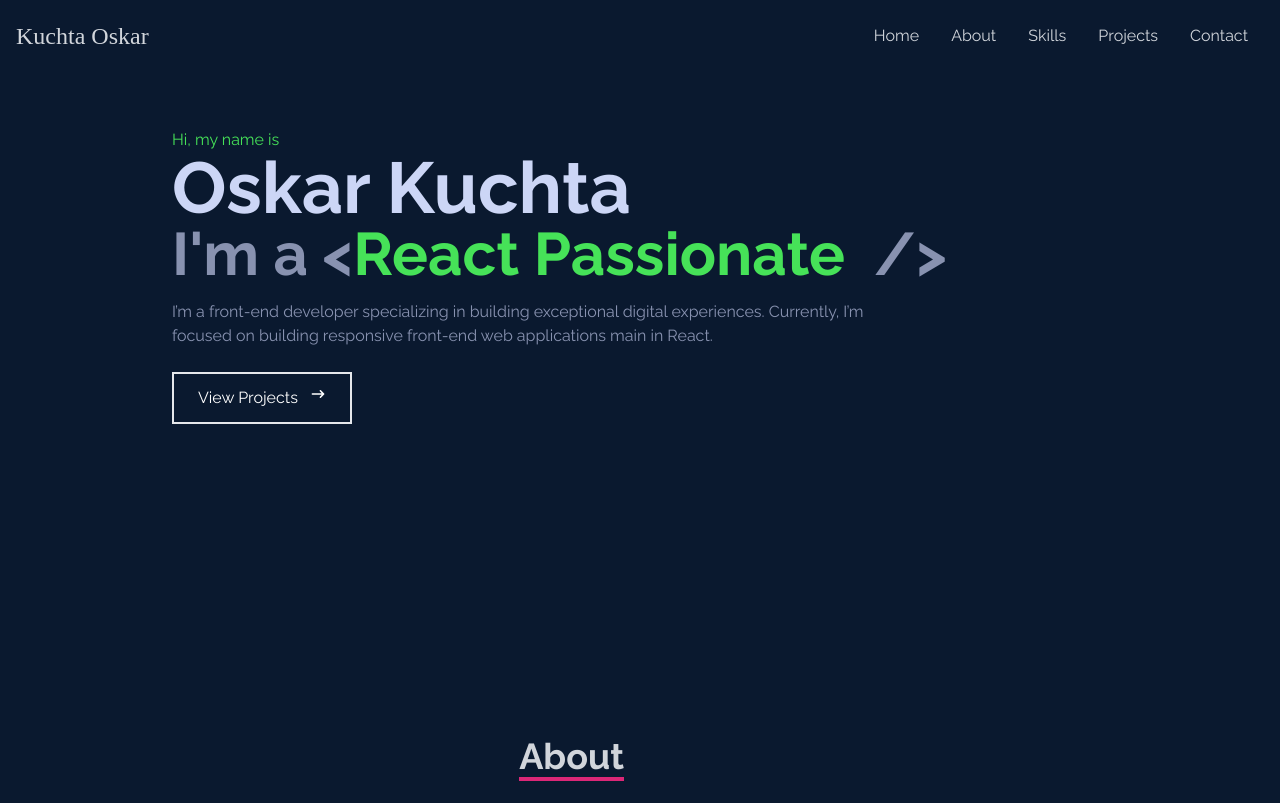
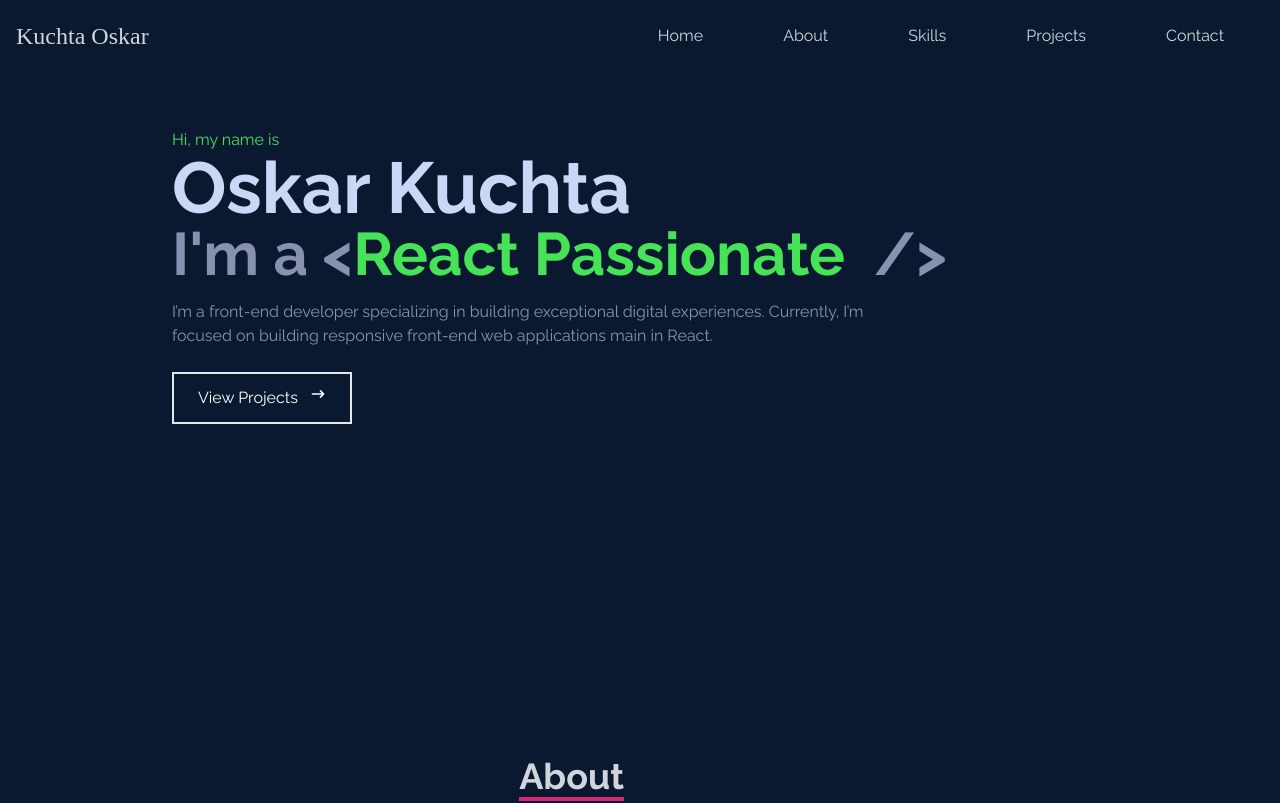
Before and after one commit to OskarKuchta/Portfolio, a React (Vite) app: page / in a window 1280 px wide. Shown: the top 803 px of the page. Built offline with nearby package versions, Linux system fonts and the light colour scheme; the HTML template or start-up script is replaced by a standard one; a web font is replaced by a local one.

Commit message:
Cosmetical changes in sections

```diff
--- a/src/App.css
+++ b/src/App.css
@@ -10,7 +10,19 @@
     @apply px-4;
     @apply cursor-pointer;
   }
-  a, button {
-    @apply cursor-pointer
+  a,
+  button {
+    @apply cursor-pointer;
   }
 }
+
+::-webkit-scrollbar {
+  width: 14px;
+}
+::-webkit-scrollbar-track {
+  background-color: whitesmoke;
+}
+
+::-webkit-scrollbar-thumb {
+  background-color: #46e258;
+}
--- a/src/App.tsx
+++ b/src/App.tsx
@@ -1,3 +1,6 @@
+import { useEffect } from "react";
+import { motion, useAnimation } from "framer-motion";
+import { useInView } from "react-intersection-observer";
 import Navbar from "./components/Navbar";
 import About from "./components/About";
 import Contact from "./components/Contact";
@@ -6,16 +9,50 @@
 import Work from "./components/Work";
 import "./App.css";
 
+const useSectionAnimation = () => {
+  const controls = useAnimation();
+  const [ref, inView] = useInView({
+    triggerOnce: true,
+  });
+
+  useEffect(() => {
+    if (inView) {
+      controls.start({ opacity: 1, y: 0 });
+    } else {
+      controls.start({ opacity: 0, y: 50 });
+    }
+  }, [controls, inView]);
+
+  return { ref, controls };
+};
+
 const App = () => {
+  const sections = [
+    { Component: Home, name: "Home" },
+    { Component: About, name: "About" },
+    { Component: Skills, name: "Skills" },
+    { Component: Work, name: "Work" },
+    { Component: Contact, name: "Contact" },
+  ];
+
   return (
     <main className="bg-[#0a192f]">
       <Navbar />
-      <Navbar />
-      <Home />
-      <About />
-      <Skills />
-      <Work />
-      <Contact />
+      {sections.map(({ Component, name }, index) => {
+        const { ref, controls } = useSectionAnimation();
+
+        return (
+          <motion.div
+            key={name}
+            ref={ref}
+            initial={{ opacity: 0, y: 50 }}
+            animate={controls}
+            transition={{ duration: 0.5 }}
+          >
+            <Component />
+          </motion.div>
+        );
+      })}
     </main>
   );
 };
--- a/src/Types.ts
+++ b/src/Types.ts
@@ -64,3 +64,8 @@
         };
     };
 };
+
+export interface SkillsData {
+    img: string;
+    label: string;
+}
--- a/src/components/About.tsx
+++ b/src/components/About.tsx
@@ -13,13 +13,14 @@
         <div className="max-w-[1000px] w-full grid sm:grid-cols-2 gap-8 px-4">
           <div className="sm:text-right text-4xl font-bold">
             <p>
-              Hi. I'm Oskar Kuchta, nice to meet you. Please take a look around.
+              Hi. I'm Oskar Kuchta, nice to meet you.
             </p>
           </div>
           <div>
             <p>
-              I am passionate about building excellent software that improves
-              the lives of those around me.
+              I'm passionate about building excellent software that improves
+              the lives of those around me. In my free time I also like to run
+              and play chess.
             </p>
           </div>
         </div>
--- a/src/components/Home.tsx
+++ b/src/components/Home.tsx
@@ -1,5 +1,5 @@
 import { HiArrowNarrowRight } from "react-icons/hi";
-import { Link } from "react-scroll";
+import { Button } from "react-scroll";
 import { TypeAnimation } from "react-type-animation";
 
 const Home = () => {
@@ -35,15 +35,15 @@
           experiences. Currently, I’m focused on building responsive front-end
           web applications main in React.
         </p>
-        <Link
+        <Button
           to="projects"
           duration={1000}
           smooth={true}
-          className="text-white border-2 px-6 py-3 my-2 flex w-[180px] hover:bg-pink-600 hover:border-pink-600 duration-300"
+          className="text-white border-2 px-6 py-3 my-2 flex w-[180px] hover:bg-pink-600 hover:border-pink-600 focus:bg-pink-600 focus:border-pink-600 focus:outline-white duration-300"
         >
           View Projects
           <HiArrowNarrowRight className="ml-3 " />
-        </Link>
+        </Button>
       </div>
     </div>
   );
--- a/src/components/Navbar.tsx
+++ b/src/components/Navbar.tsx
@@ -1,7 +1,10 @@
-import { Link } from "react-scroll";
+import { Button } from "react-scroll";
 import MobileNavbar from "./MobileNavbar";
 
 const Navbar = () => {
+  const buttonClassName =
+    "mx-2 px-4 py-1 hover:bg-pink-600 focus:bg-pink-600 focus:border-pink-600 focus:outline-white duration-300 rounded-sm";
+
   return (
     <nav className="fixed w-screen h-[72px] flex items-center px-4 bg-[#0a192f] text-gray-300">
       <div className="w-screen flex items-center justify-between">
@@ -10,29 +13,54 @@
       </div>
       <ul className="hidden md:flex">
         <li>
-          <Link to="home" smooth={true} duration={500}>
+          <Button
+            to="home"
+            className={buttonClassName}
+            smooth={true}
+            duration={1000}
+          >
             Home
-          </Link>
+          </Button>
         </li>
         <li>
-          <Link to="about" smooth={true} duration={500}>
+          <Button
+            to="about"
+            className={buttonClassName}
+            smooth={true}
+            duration={1000}
+          >
             About
-          </Link>
+          </Button>
         </li>
         <li>
-          <Link to="skills" smooth={true} duration={500}>
+          <Button
+            to="skills"
+            className={buttonClassName}
+            smooth={true}
+            duration={1000}
+          >
             Skills
-          </Link>
+          </Button>
         </li>
         <li>
-          <Link to="projects" smooth={true} duration={500}>
+          <Button
+            to="projects"
+            className={buttonClassName}
+            smooth={true}
+            duration={1000}
+          >
             Projects
-          </Link>
+          </Button>
         </li>
         <li>
-          <Link to="contact" smooth={true} duration={500}>
+          <Button
+            to="contact"
+            className={buttonClassName}
+            smooth={true}
+            duration={1000}
+          >
             Contact
-          </Link>
+          </Button>
         </li>
       </ul>
     </nav>
--- a/src/components/Skills.tsx
+++ b/src/components/Skills.tsx
@@ -11,8 +11,9 @@
 import Typescript from "/ts.png";
 import Redux from "/redux.png";
 import Router from "/router.png";
+import { SkillsData } from "../Types";
 
-const skillsData = [
+const skillsData: SkillsData[] = [
   { img: HTML, label: "HTML" },
   { img: CSS, label: "CSS" },
   { img: Sass, label: "SASS" },
```
